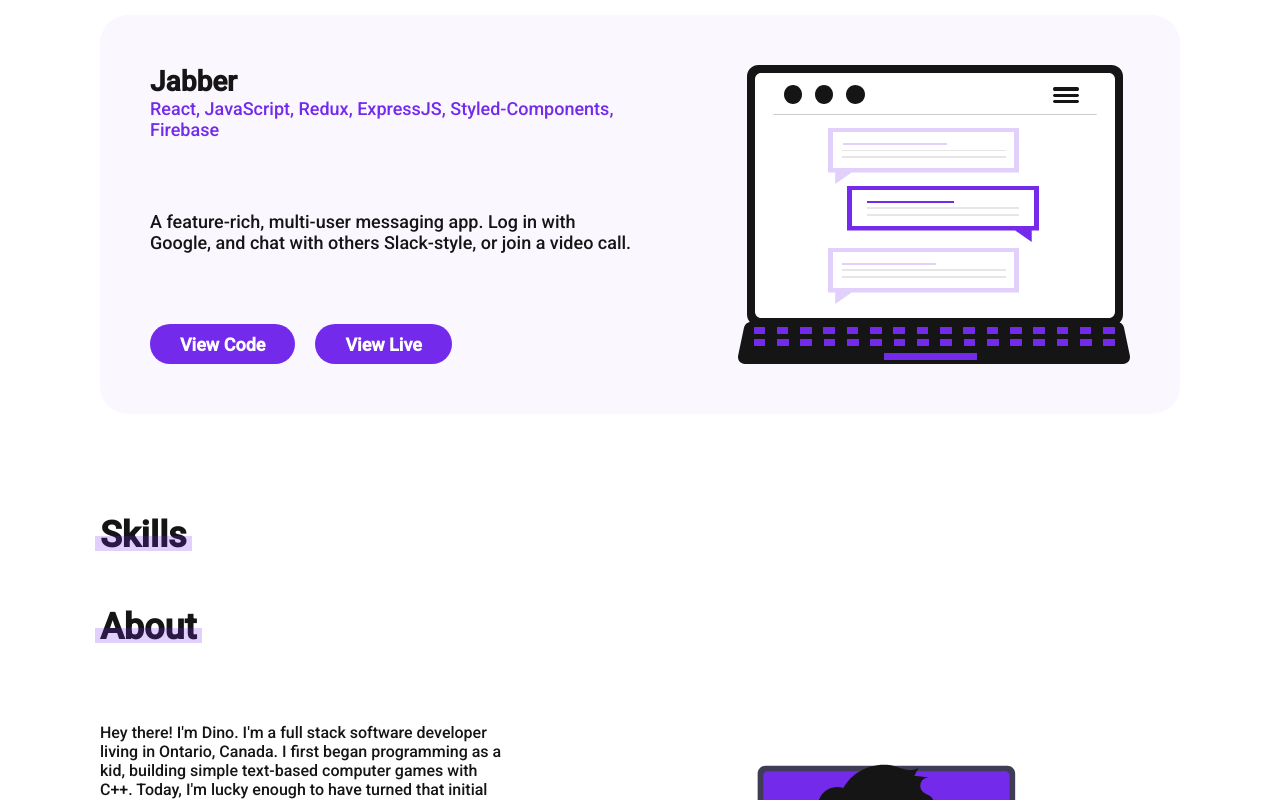
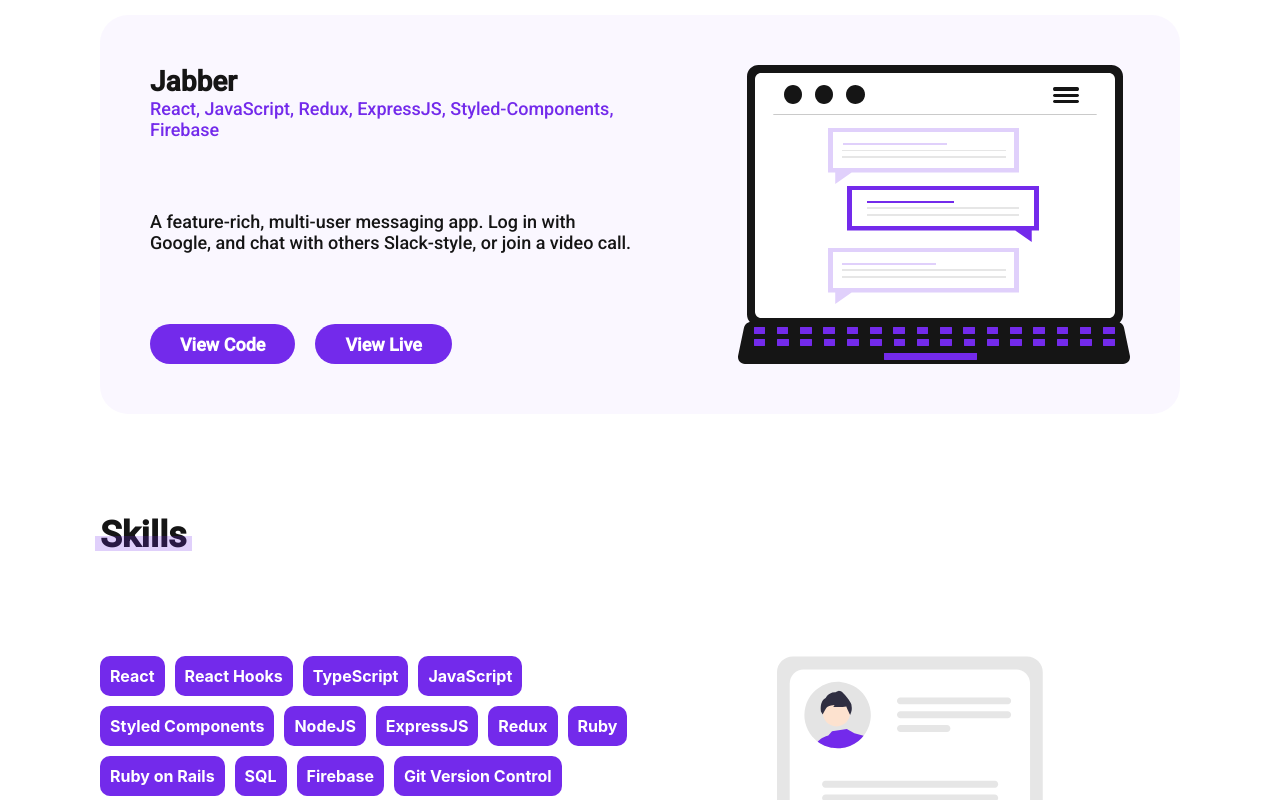
Before and after one commit to DinoPranjic/my-portfolio, a React (Create React App) app: page / in a window 1280 px wide. Shown: the part 2000-2800 px from the top of the page. Built offline with nearby package versions, Linux system fonts and the light colour scheme; the HTML template or start-up script is replaced by a standard one.

Commit message:
Finish skills component

```diff
--- a/src/App.css
+++ b/src/App.css
@@ -8,9 +8,21 @@ html {
   box-sizing: border-box;
 }
 
-div, h1, h2, p, body, a, header, span, svg {
+div {
+  overflow-x: hidden;
+}
+
+div, h1, h2, p, body, a, header, span, svg, ul {
   margin: 0;
   padding: 0;
+}
+
+ul {
+  margin-block-start: 0;
+  margin-block-end: 0;
+  margin-inline-start: 0;
+  margin-inline-end: 0;
+  padding-inline-start: 0;
 }
 
 a {
--- a/src/assets/index.ts
+++ b/src/assets/index.ts
@@ -6,6 +6,7 @@ import { ReactComponent as JabberImage } from './jabber-image.svg';
 import { ReactComponent as WSIETImage } from './wsiet-image.svg';
 import { ReactComponent as ScrollIndicator } from './scroll-indicator.svg';
 import { ReactComponent as BioImage } from './bio-image.svg';
+import { ReactComponent as Resume } from './resume-image.svg';
 
 export {
   GithubIcon,
@@ -15,5 +16,6 @@ export {
   JabberImage,
   WSIETImage,
   ScrollIndicator,
-  BioImage
+  BioImage,
+  Resume
 };
--- a/src/components/Contact.tsx
+++ b/src/components/Contact.tsx
@@ -41,7 +41,7 @@ const ContactFooter = styled.div`
 const Contact = () => {
   return (
     <>
-      <ContactContainer>
+      <ContactContainer id='contact'>
         <MessageContainer>
           <ContactMessage>I'm looking to join a new team.</ContactMessage>
           <ContactMessage>Feel free to <Accent>reach out.</Accent></ContactMessage>
--- a/src/components/Header.tsx
+++ b/src/components/Header.tsx
@@ -140,8 +140,8 @@ const Header = () => {
         <LinksContainer>
           <a href='#about'>about</a>
           <a href='#projects'>projects</a>
-          <a href='#'>skills</a>
-          <a href='#'>contact</a>
+          <a href='#skills'>skills</a>
+          <a href='#contact'>contact</a>
         </LinksContainer>
       </Nav>
 
--- a/src/components/Skills.tsx
+++ b/src/components/Skills.tsx
@@ -2,19 +2,75 @@ import styled from "styled-components";
 import Wrapper from "./Wrapper";
 import theme from "../utils/theme";
 import { Accent } from "../utils/constants";
+import { Resume } from "../assets";
 
-const SkillsContainer = styled.div`
+const Container = styled.div`
+  display: flex;
+  flex-wrap: nowrap;
+  flex-direction: row;
+  margin-bottom: 100px;
+`;
+
+const SkillsContainer = styled.ul`
   display: flex;
   flex-wrap: wrap;
+  align-items: flex-start;
+  justify-content: flex-start;
+  list-style-type: none;
+  width: 50%;
+  height: 50%;
+`
 
+const ResumeContainer = styled.div`
+  display: flex;
+  flex-direction: column;
+  justify-content: flex-start;
+  align-items: center;
+  width: 50%;
+`
+
+const ResumeIcon = styled.svg`
+  height: 300px;
+`
+
+const ResumeButton = styled.button`
+  cursor: pointer;
+  background: ${theme.colours.purplePrimary};
+  border-radius: 32px;
+  border: none;
+  height: 40px;
+  padding: 0 30px;
+  margin-top: 20px;
+
+  a {
+  color: #fff;
+  font-family: ${theme.fonts.secondary};
+  font-size: 18px;
+  font-weight: bold;
+  }
+
+  :hover {
+    background: ${theme.colours.buttonHover};
+  }
 `
 
 const SkillsHeader = styled.h2`
   font-family: ${theme.fonts.secondary};
   font-size: 36px;
   color: ${theme.colours.font};
-  margin-bottom: 50px;
+  margin-bottom: 100px;
 `
+
+const Skill = styled.li`
+  display: block;
+  background-color: ${theme.colours.purplePrimary};
+  padding: 10px;
+  border-radius: 10px;
+  margin: 0 10px 10px 0;
+  color: #fff;
+  font-weight: bold;
+`
+
 
 const stack = [
   'React',
@@ -39,9 +95,22 @@ const stack = [
 const Skills = () => {
   return(
     <Wrapper>
-      <SkillsHeader>
+      <SkillsHeader id='skills'>
         <Accent>Skills</Accent>
       </SkillsHeader>
+      <Container>
+      <SkillsContainer>
+        {stack.map((item) => (
+          <Skill>{item}</Skill>
+        ))}
+      </SkillsContainer>
+      <ResumeContainer>
+        <ResumeIcon as={Resume} />
+        <ResumeButton>
+          <a href='#' target='_blank'>View My Resume</a>
+        </ResumeButton>
+      </ResumeContainer>
+      </Container>
 
     </Wrapper>
   )
```
